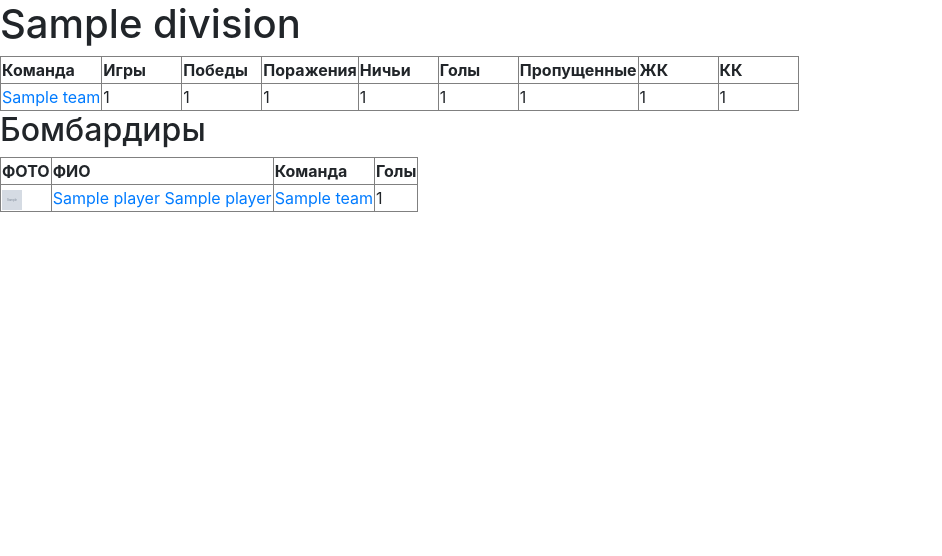
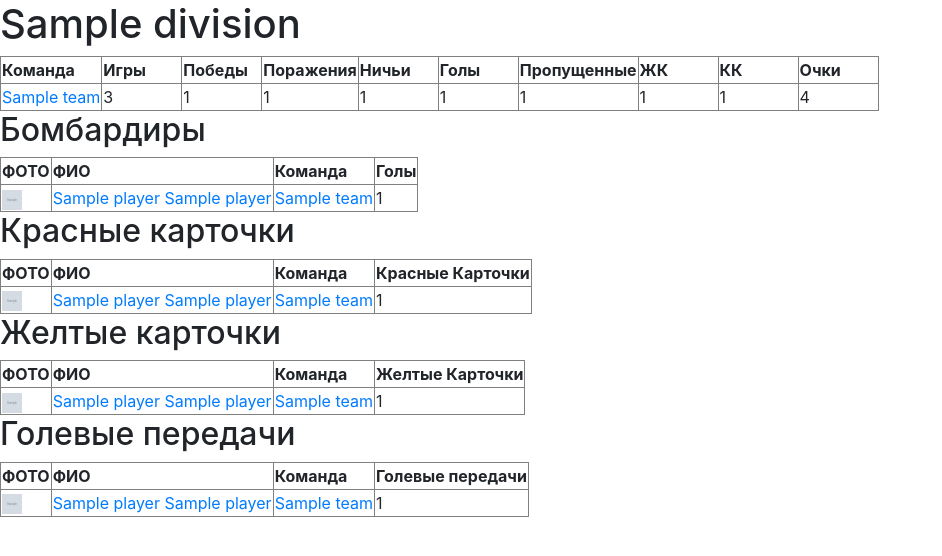
Before and after one commit to fykvon/projectX, a Django app: page /general/divisions/1/ in a window 1280 px wide. Shown: the part 138-694 px from the top of the page, without its empty margins (0-942 px from the left). Run offline with Django 5.2, Linux system fonts and the light colour scheme; tables that the repository leaves empty hold one stand-in row (values such as "Sample post"); grey boxes marked "Sample" are stand-in pictures; parts of the project's set-up code (start-up, migrations or seed data) failed here and were passed over; some libraries are stand-ins or nearby versions.

Commit message:
-add services.py TeamServices main_service (count points - add in templates division_detail.html info - add order by points in tables - add general_api/admin.py fieldsets "win", "lose", "draw"

```diff
--- a/general_api/admin.py
+++ b/general_api/admin.py
@@ -27,7 +27,7 @@ class TeamAdmin(admin.ModelAdmin):
         (
             None,
             {
-                "fields": ["name", "slug", "division", "team_photo", "team_logo", ],
+                "fields": ["name", "slug", "division", "team_photo", "team_logo", "win", "lose", "draw"],
             },
         ),
     ]
--- a/general_api/services.py
+++ b/general_api/services.py
@@ -18,7 +18,7 @@ class PlayerServices:
     def update_team_missed_goals(sender, instance, **kwargs):
         team = instance.team
         players = Player.objects.filter(team=team)
-        missed_goals = players.aggregate(total_missed_goals=Sum('missed_goals'))['missed_goals']
+        missed_goals = players.aggregate(total_missed_goals=Sum('missed_goals'))['total_missed_goals']
         team.missed_goals = missed_goals
         team.save()
 
@@ -39,20 +39,40 @@ class PlayerServices:
         team.save()
 
     @staticmethod
-    def best_strikers():
-        best_strikers = Player.objects.order_by('-goals')[:10]
+    def best_strikers(player):
+        best_strikers = player.objects.order_by('-goals')[:10]
         return best_strikers
 
+    @staticmethod
+    def best_assists(player):
+        best_assists = player.objects.order_by('-assists')[:10]
+        return best_assists
 
-# class TeamServices:
-#
-#     @receiver(post_save, sender=Team)
-#     def delta_goals_count(sender, instance, **kwargs):
-#         team = instance
-#         delta = team.goals - team.missed_goals
-#         team.delta_goals = delta
-#         points = (team.win * 3) + team.draw
-#         team.points = points
-#         games = team.win + team.draw + team.lose
-#         team.games = games
-#         team.save()
+    @staticmethod
+    def most_red_cards(player):
+        most_red_cards = player.objects.order_by('-red_cards')[:10]
+        return most_red_cards
+
+    @staticmethod
+    def most_yellow_cards(player):
+        yellow_cards = player.objects.order_by('-yellow_cards')[:10]
+        return yellow_cards
+
+    @staticmethod
+    def most_yellow_cards(player):
+        yellow_cards = player.objects.order_by('-yellow_cards')[:10]
+        return yellow_cards
+
+class TeamServices:
+
+    @staticmethod
+    def main_service():
+        teams = Team.objects.all()
+        for team in teams:
+            delta = team.goals - team.missed_goals
+            team.delta_goals = delta
+            points = (team.win * 3) + team.draw
+            team.points = points
+            games = team.win + team.draw + team.lose
+            team.games = games
+            team.save()
--- a/general_api/views.py
+++ b/general_api/views.py
@@ -6,7 +6,7 @@ from django.views.generic import (CreateView,
                                   )
 from rest_framework import mixins, viewsets
 
-from .services import PlayerServices
+from .services import PlayerServices, TeamServices
 from .models import Player, Team, Division
 from .serializer import PlayerSerializer
 
@@ -62,9 +62,8 @@ class DivisionView(DetailView):
         divisions_queryset = Division.objects.all()
         divisions = {}
         for division in divisions_queryset:
-            teams = Team.objects.filter(division__name=division.name)
+            teams = Team.objects.filter(division__name=division.name).order_by('-points')
             divisions[division] = teams
-
         return render(request, self.template_name,
                       context={'divisions': divisions})
 
@@ -79,9 +78,15 @@ class DivisionDetailView(DetailView):
     def get_context_data(self, **kwargs):
         context = super().get_context_data(**kwargs)
         division = self.model.objects.get(id=self.kwargs['pk'])
-        teams = Team.objects.filter(division=division.pk)
-        forwards = PlayerServices.best_strikers()
-        context.update({'teams': teams, 'forwards': forwards})
+        teams = Team.objects.filter(division=division.pk).order_by('-points')
+        player = Player
+        forwards = PlayerServices.best_strikers(player=player)
+        red_cards = PlayerServices.most_red_cards(player=player)
+        yellow_cards = PlayerServices.most_yellow_cards(player=player)
+        assists = PlayerServices.best_assists(player=player)
+        points = TeamServices.main_service()
+        context.update({'teams': teams, 'forwards': forwards, 'red_cards': red_cards, 'yellow_cards': yellow_cards,
+                        'assists': assists})
         return context
 
 
--- a/templates/general_api/divisions/division.html
+++ b/templates/general_api/divisions/division.html
@@ -20,13 +20,13 @@
             <th width="80">Разница</th>
             <th width="80">ЖК</th>
             <th width="80">КК</th>
+            <th width="80">Очки</th>
 
         {% for team in teams %}
         <tr>
             <td>
             <a href="{% url 'general_api:team_detail' slug=team.slug %} ">{{ team.name }}</a>
             </td>
-
             <td>{{ team.games }}</td>
             <td>{{ team.win }}</td>
             <td>{{ team.lose }}</td>
@@ -36,7 +36,7 @@
             <td>{{ team.delta_goals }}</td>
             <td>{{ team.yellow_cards }}</td>
             <td>{{ team.red_cards }}</td>
-
+            <td>{{ team.points }}</td>
         {% endfor %}
         </tbody>
     </table>
--- a/templates/general_api/divisions/division_detail.html
+++ b/templates/general_api/divisions/division_detail.html
@@ -17,6 +17,7 @@
             <th width="80">Пропущенные</th>
             <th width="80">ЖК</th>
             <th width="80">КК</th>
+            <th width="80">Очки</th>
         </tr>
 
         {% for team in teams %}
@@ -32,6 +33,7 @@
         <td>{{ team.missed_goals }}</td>
         <td>{{ team.yellow_cards }}</td>
         <td>{{ team.red_cards }}</td>
+        <td>{{ team.points }}</td>
         </tr>
         </tbody>
         {% endfor %}
@@ -58,4 +60,67 @@
         {% endfor %}
     </table>
 </div>
+<div>
+    <h2>Красные карточки</h2>
+    <table border="1">
+        <tr>
+            <th>ФОТО</th>
+            <th>ФИО</th>
+            <th>Команда</th>
+            <th>Красные Карточки</th>
+        </tr>
+        {% for player in red_cards %}
+        <tr>
+            <td><a href="{% url 'general_api:player_detail' pk=player.pk %}">
+                <img src="{{ player.image.url }}" width="20" height="20"></a></td>
+            <td><a href="{% url 'general_api:player_detail' pk=player.pk %}">{{player.f_name}} {{player.s_name}}</a>
+            </td>
+            <td><a href="{% url 'general_api:team_detail' slug=player.team.slug %}">{{ player.team }}</a></td>
+            <td>{{ player.red_cards }}</td>
+        </tr>
+        {% endfor %}
+    </table>
+</div>
+<div>
+    <h2>Желтые карточки</h2>
+    <table border="1">
+        <tr>
+            <th>ФОТО</th>
+            <th>ФИО</th>
+            <th>Команда</th>
+            <th>Желтые Карточки</th>
+        </tr>
+        {% for player in yellow_cards %}
+        <tr>
+            <td><a href="{% url 'general_api:player_detail' pk=player.pk %}">
+                <img src="{{ player.image.url }}" width="20" height="20"></a></td>
+            <td><a href="{% url 'general_api:player_detail' pk=player.pk %}">{{player.f_name}} {{player.s_name}}</a>
+            </td>
+            <td><a href="{% url 'general_api:team_detail' slug=player.team.slug %}">{{ player.team }}</a></td>
+            <td>{{ player.yellow_cards }}</td>
+        </tr>
+        {% endfor %}
+    </table>
+</div>
+<div>
+    <h2>Голевые передачи</h2>
+    <table border="1">
+        <tr>
+            <th>ФОТО</th>
+            <th>ФИО</th>
+            <th>Команда</th>
+            <th>Голевые передачи</th>
+        </tr>
+        {% for player in assists %}
+        <tr>
+            <td><a href="{% url 'general_api:player_detail' pk=player.pk %}">
+                <img src="{{ player.image.url }}" width="20" height="20"></a></td>
+            <td><a href="{% url 'general_api:player_detail' pk=player.pk %}">{{player.f_name}} {{player.s_name}}</a>
+            </td>
+            <td><a href="{% url 'general_api:team_detail' slug=player.team.slug %}">{{ player.team }}</a></td>
+            <td>{{ player.assists }}</td>
+        </tr>
+        {% endfor %}
+    </table>
+</div>
 {% endblock %}
```
